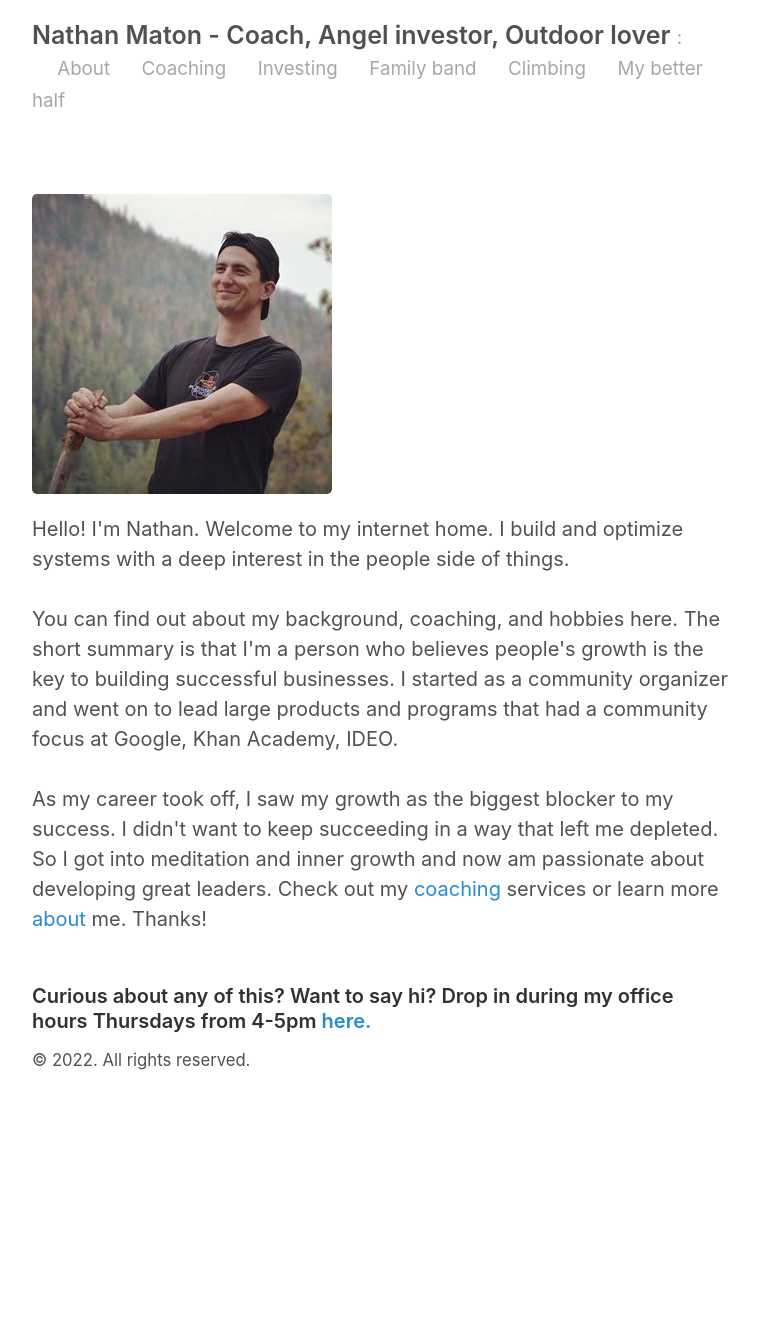
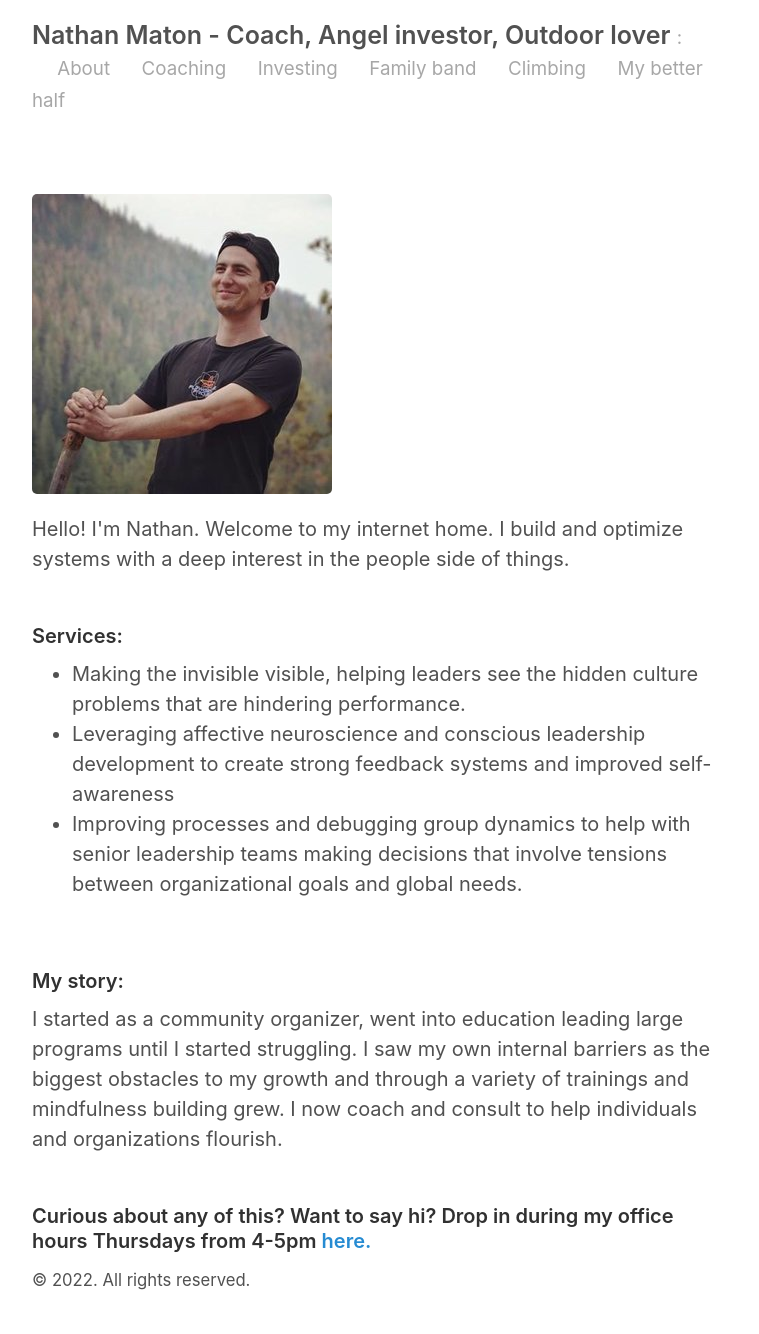
Before and after one commit to NathanMaton/nathanmaton.github.io, a Jekyll site: the page built from index.html, in a window 1280 px wide. Shown: the whole page, without its empty margins (258-1017 px from the left). Built offline with Jekyll 4.4.1, drawn with Linux system fonts in a browser that asks for light colours; the list of posts is cut into pages by our own code; before the commit the page ends 1114 px from its top, so only the background shows below that.

Commit message:
updated homepage

```diff
--- a/index.html
+++ b/index.html
@@ -7,14 +7,23 @@ Hello! I'm Nathan. Welcome to my internet home. I build and optimize systems wit
 a deep interest in the people side of things.
 
 <br><br>
-You can find out about my background, coaching, and hobbies here. The short summary is that I'm a person
-who believes people's growth is the key to building successful businesses. I started as a community organizer
-and went on to lead large products and programs that had a community focus at Google, Khan Academy, IDEO.
+
+<h4>Services:</h4>
+<ul>
+    <li>Making the invisible visible, helping leaders see the hidden culture problems that are hindering performance.</li>
+    <li>Leveraging affective neuroscience and conscious leadership development to create strong feedback systems and improved self-awareness
+    </li>
+    <li>Improving processes and debugging group dynamics to help with senior leadership teams making decisions that involve tensions between organizational goals and global needs.
+    </li>
+
+</ul>
+<br>
+
+<h4>My story:</h4>
+
+I started as a community organizer, went into education leading large programs until I started struggling. I saw my own
+internal barriers as the biggest obstacles to my growth and through a variety of trainings and mindfulness building
+grew. I now coach and consult to help individuals and organizations flourish.
 
 <br><br>
-As my career took off, I saw my growth as the biggest blocker to my success. I didn't want to keep succeeding
-in a way that left me depleted. So I got into meditation and inner growth and now am passionate about developing great leaders.
-Check out my <a href="/coaching">coaching</a> services or learn more <a href="/about">about</a> me. Thanks!
-
-<br><br>
-<h4> Curious about any of this? Want to say hi? Drop in during my office hours Thursdays from 4-5pm <a href="https://nathanmaton.youcanbook.me/">here.</a></h4>
+<h4> Curious about any of this? Want to say hi? Drop in during my office hours Thursdays from 4-5pm <a href="https://calendly.com/nathanmaton/1-1">here.</a></h4>
```
